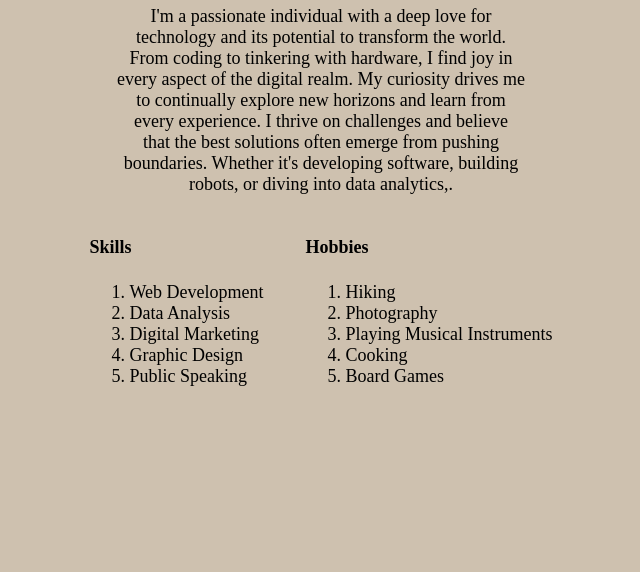
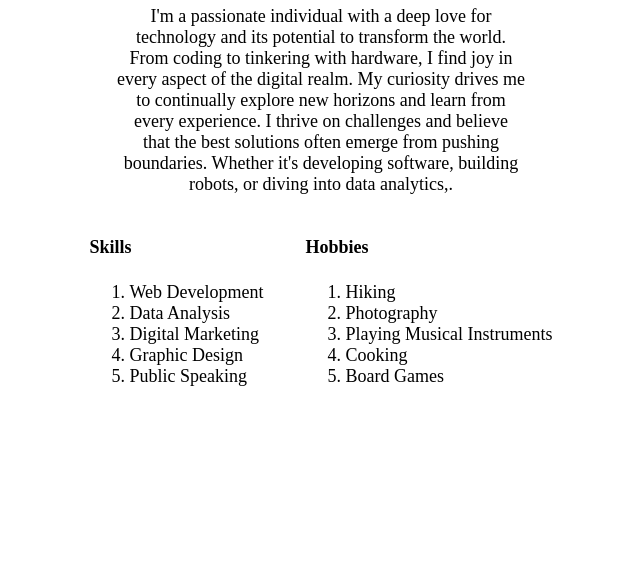
Before and after one commit to mercynjoki4625/mercy-project, a plain HTML site: page index.html in a window 1280 px wide. Shown: the part 228-800 px from the top of the page, without its empty margins (319-959 px from the left). Drawn offline with Linux system fonts and the light colour scheme.

Commit message:
Update index.css

```diff
--- a/index.css
+++ b/index.css
@@ -1,5 +1,6 @@
 body{
-    background-color:rgb(206, 193, 175) ;
+    background-color:background: #FFFFFF;
+ ;
     font-size: large ;
 }
 .profile{
```
